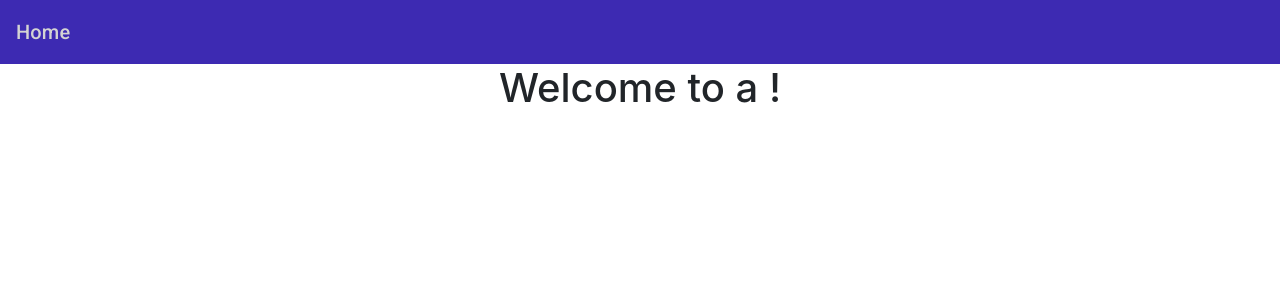
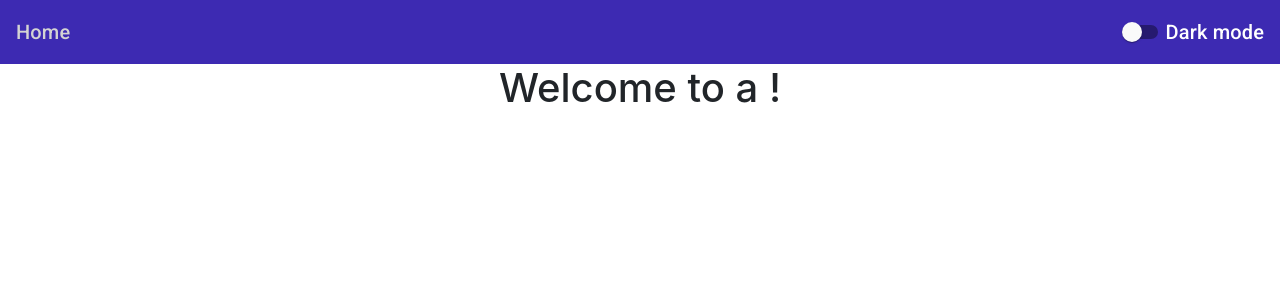
Before and after one commit to johnziegenbein/generic-template, an Angular app in the folder app/: page / in a window 1280 px wide. Shown: the top 300 px of the page. Built offline with nearby package versions, Linux system fonts and the light colour scheme; no server answers.

Commit message:
Add dark theme switch
Enables switching between light-mode and dark-mode.

```diff
--- a/app/src/app/navigation-bar/navigation-bar.component.html
+++ b/app/src/app/navigation-bar/navigation-bar.component.html
@@ -1,3 +1,10 @@
 <mat-toolbar color="primary">
-  <a [routerLink]="''" style="color: lightgrey">Home</a>
+  <mat-toolbar-row>
+    <a [routerLink]="''" style="color: lightgrey">Home</a>
+    <span style="flex: 1 1 auto"></span>
+    <mat-slide-toggle
+      (click)="toggleDarkMode()"
+      [(ngModel)]="isDarkMode"
+    >Dark mode</mat-slide-toggle>
+  </mat-toolbar-row>
 </mat-toolbar>
--- a/app/src/app/navigation-bar/navigation-bar.component.ts
+++ b/app/src/app/navigation-bar/navigation-bar.component.ts
@@ -1,4 +1,5 @@
-import { Component, OnInit } from '@angular/core';
+import {Component, OnInit} from '@angular/core';
+import {MODE, ThemeService} from '../theme.service';
 
 @Component({
   selector: 'app-navigation-bar',
@@ -6,10 +7,20 @@ import { Component, OnInit } from '@angular/core';
   styleUrls: ['./navigation-bar.component.scss']
 })
 export class NavigationBarComponent implements OnInit {
+  isDarkMode: boolean;
 
-  constructor() { }
+  constructor(private themeService: ThemeService) {
+    this.themeService.initTheme();
+    this.isDarkMode = this.themeService.isDarMode();
+  }
 
   ngOnInit() {
   }
 
+  toggleDarkMode() {
+    this.isDarkMode = this.themeService.isDarMode();
+
+    this.isDarkMode ? this.themeService.update(MODE.LIGHT_MODE) :
+                      this.themeService.update(MODE.DARK_MODE);
+  }
 }
--- /dev/null
+++ b/app/src/app/theme.service.ts
@@ -0,0 +1,50 @@
+import {Injectable, Renderer2, RendererFactory2} from '@angular/core';
+
+@Injectable({
+  providedIn: 'root'
+})
+export class ThemeService {
+  private renderer: Renderer2;
+  private colorTheme: string;
+
+  constructor(rendererFactory: RendererFactory2) {
+    this.renderer = rendererFactory.createRenderer(null, null);
+  }
+
+  initTheme() {
+    this.getColorTheme();
+    this.renderer.addClass(document.body, this.colorTheme);
+  }
+
+  update(theme: MODE) {
+    this.setColorTheme(theme);
+
+    const previousColorTheme = (
+      theme === MODE.DARK_MODE ? MODE.LIGHT_MODE : MODE.DARK_MODE);
+    this.renderer.removeClass(document.body, previousColorTheme);
+    this.renderer.addClass(document.body, theme);
+  }
+
+  isDarMode() {
+    return this.colorTheme === MODE.DARK_MODE;
+  }
+
+  private setColorTheme(theme) {
+    this.colorTheme = theme;
+    localStorage.setItem('user-theme', theme);
+  }
+
+  private getColorTheme() {
+    if (localStorage.getItem('user-theme')) {
+      this.colorTheme = localStorage.getItem('user-theme');
+    }
+    else {
+      this.colorTheme = MODE.LIGHT_MODE;
+    }
+  }
+}
+
+export enum MODE {
+  DARK_MODE = 'dark-mode',
+  LIGHT_MODE = 'light-mode'
+}
--- a/app/src/styles.scss
+++ b/app/src/styles.scss
@@ -218,10 +218,15 @@ $theme: mat-light-theme($theme-primary, $theme-accent, $theme-warn);
 $altTheme: mat-dark-theme($theme-primary, $theme-accent, $theme-warn);
 
 // Theme Init
-@include angular-material-theme($theme);
+.light-mode {
+  @include angular-material-theme($theme);
+}
 
-.theme-alternate {
+.dark-mode {
   @include angular-material-theme($altTheme);
+
+  background-color: $dark-background;
+  color: $light-text;
 }
 
 // Specific component overrides, pieces that are not in line with the general theming
```
Also changed, not shown: app/src/app/app.module.ts (+10 -4 lines).
